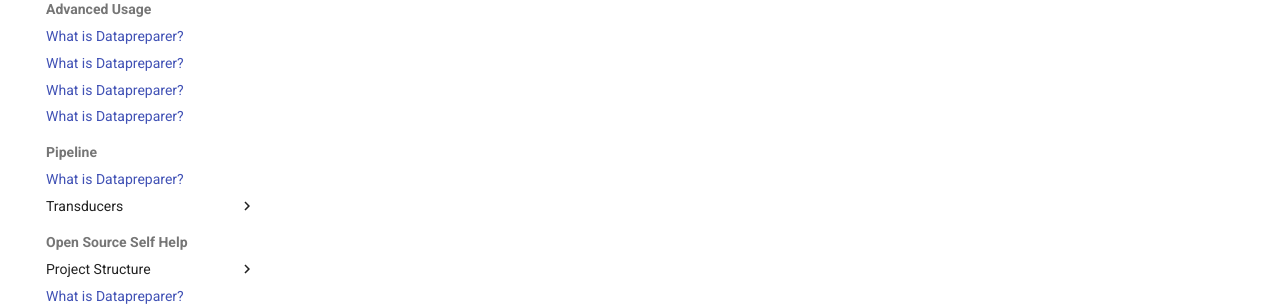
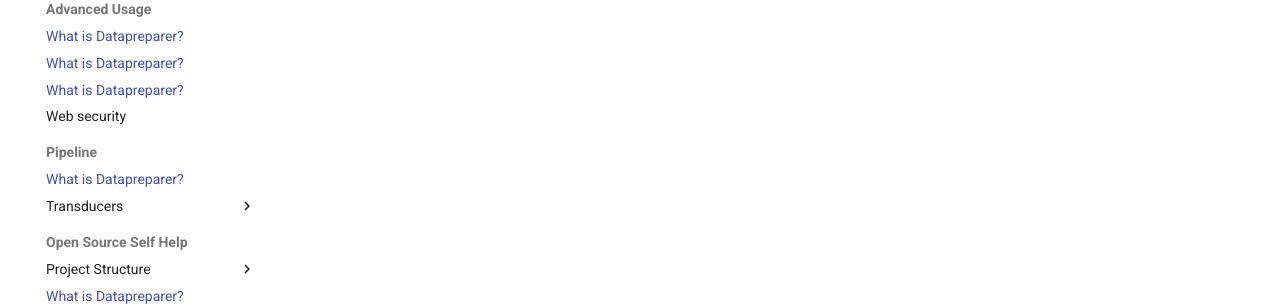
Before and after one commit to AspieCoder1/mk-docs-material-test, an MkDocs documentation site: the page built from docs/index.md, in a window 1280 px wide. Shown: the part 470-776 px from the top of the page. Built offline with MkDocs 1.6.1 and Material for MkDocs 9.7.7, drawn with Linux system fonts in a browser that asks for light colours; emoji names are drawn with the system emoji font.

Commit message:
:sparkles: fix web security routing problem

```diff
--- a/mkdocs.yml
+++ b/mkdocs.yml
@@ -43,7 +43,7 @@
       - Command line tool: 'index.md'
       - Scenarios: 'index.md'
       - Wrangle properties: 'index.md'
-      - Web security: 'index.md'
+      - Web security: '/advances/web-security.md'
   - Pipeline:
       - Brief Overview: 'index.md'
       - Transducers:
```
